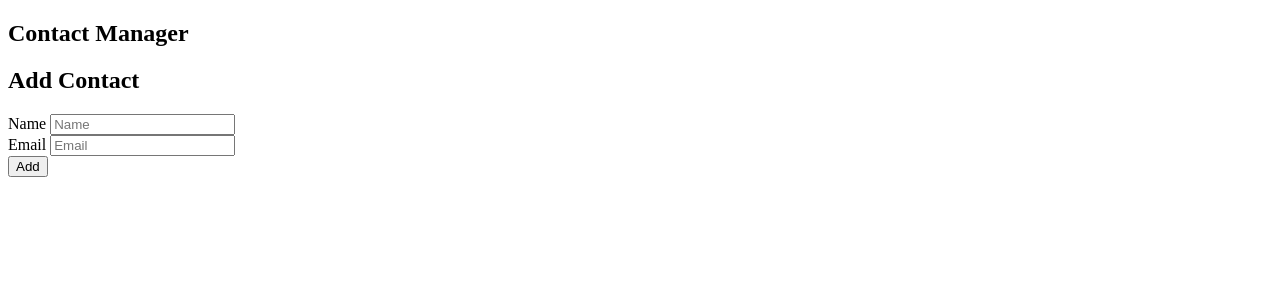
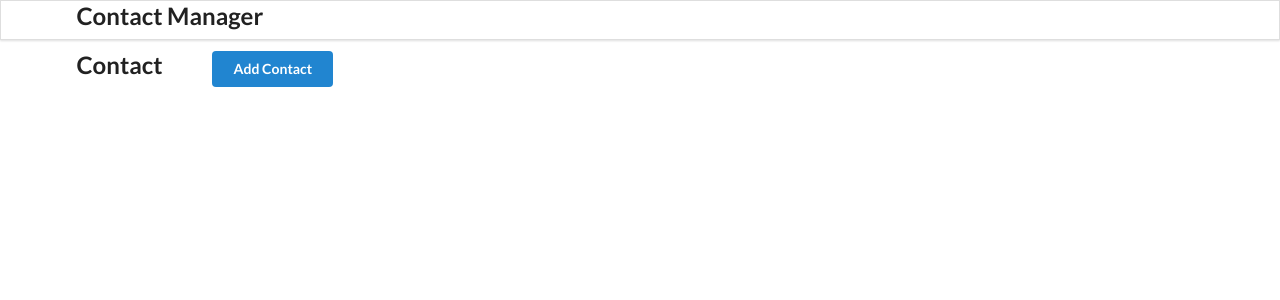
Before and after one commit to Shradha-singh23/React-Projects, a React (Create React App) app in the folder projects/: page / in a window 1280 px wide. Shown: the top 300 px of the page. Built offline with nearby package versions, Linux system fonts and the light colour scheme.

Commit message:
Programmatic navigation with useNavigate

```diff
--- a/projects/package.json
+++ b/projects/package.json
@@ -8,7 +8,9 @@
     "@testing-library/user-event": "^12.8.3",
     "react": "^17.0.2",
     "react-dom": "^17.0.2",
+    "react-router-dom": "^6.0.2",
     "react-scripts": "4.0.3",
+    "uuidv4": "^6.2.12",
     "web-vitals": "^1.1.2"
   },
   "scripts": {
--- a/projects/public/index.html
+++ b/projects/public/index.html
@@ -10,6 +10,7 @@
       content="Web site created using create-react-app"
     />
     <link rel="apple-touch-icon" href="%PUBLIC_URL%/logo192.png" />
+    <link rel="stylesheet" href="https://cdnjs.cloudflare.com/ajax/libs/semantic-ui/2.4.1/semantic.min.css" />
     <!--
       manifest.json provides metadata used when your web app is installed on a
       user's mobile device or desktop. See https://developers.google.com/web/fundamentals/web-app-manifest/
--- a/projects/src/contact-app/components/AddContact.js
+++ b/projects/src/contact-app/components/AddContact.js
@@ -1,6 +1,10 @@
-import React, { useState } from 'react';
+import React, { useState } from "react";
+
+import { useNavigate } from "react-router-dom";
 
 export default function AddContact(props){
+    let navigate = useNavigate();
+
     const [user, setUser] = useState({
         name: "",
         email: ""
@@ -26,7 +30,8 @@ export default function AddContact(props){
             return;
         }
         props.addContactHandler(user);
-        setUser({name:"", email:""})
+        setUser({name:"", email:""});
+        navigate('/');
     }
     return(
         <div className="ui main">
--- a/projects/src/contact-app/components/App.js
+++ b/projects/src/contact-app/components/App.js
@@ -1,4 +1,6 @@
 import React, { useEffect, useState } from "react";
+import { BrowserRouter as Router, Routes, Route } from "react-router-dom";
+import { uuid } from "uuidv4";
 import AddContact from "./AddContact";
 import ContactList from "./ContactList";
 import Header from "./Header";
@@ -8,11 +10,18 @@ export default function App() {
     const [contacts, setContacts] = useState([]);
 
     const addContactHandler = (contact) => {
-        console.log(contact);
         setContacts((prevContact) => ([
-            ...prevContact, contact
+            ...prevContact, { id: uuid(), ...contact}
         ]))
     }
+
+    const removeContactHandler = (id) => {
+        const newContactList = contacts.filter((contact) => {
+            return contact.id !== id;
+        });
+        setContacts(newContactList);
+    }
+
     useEffect(() => {
         const retrievedContacts = JSON.parse(localStorage.getItem(LOCAL_STORAGE_KEY));
         if (retrievedContacts) setContacts(retrievedContacts);
@@ -24,9 +33,13 @@ export default function App() {
 
     return(
         <div className="ui container">
-            <Header />
-            <AddContact addContactHandler={addContactHandler} />
-            <ContactList contacts={contacts}/>
+            <Router>
+                <Header />
+                <Routes>
+                    <Route path ="/add" element ={<AddContact addContactHandler={addContactHandler}/>}/>
+                    <Route path ="/" exact element={<ContactList contacts={contacts} getContactId={removeContactHandler}/>} />
+                </Routes>
+            </Router>
         </div>
     );
 }
--- a/projects/src/contact-app/components/ContactCard.js
+++ b/projects/src/contact-app/components/ContactCard.js
@@ -10,7 +10,11 @@ export default function ContactCard(props){
                 <div className="header"> {name} </div>
                 <div> {email}</div>
             </div>
-            <i className="trash alternate outline icon" style={{ color: "red", marginTop: "7px" }}></i>
+            <i
+                className="trash alternate outline icon"
+                style={{ color: "red", marginTop: "7px" }}
+                onClick={() => props.clickHandler(id)}
+            ></i>
         </div>
     )
 }
--- a/projects/src/contact-app/components/ContactList.js
+++ b/projects/src/contact-app/components/ContactList.js
@@ -1,15 +1,30 @@
-import React from 'react';
-import ContactCard from './ContactCard';
+import React from "react";
+import { Link } from "react-router-dom";
+import ContactCard from "./ContactCard";
 
-export default function ContactList({ contacts }){
-    const renderContactList = contacts.map((contact)=>{
+export default function ContactList(props){
+    const deleteContactHandler = (id) => {
+        props.getContactId(id);
+    }
+    const renderContactList = props.contacts.map((contact)=>{
         return(
-            <ContactCard contact={contact} />
+            <ContactCard
+                contact={contact}
+                clickHandler={deleteContactHandler}
+                key={contact.id}
+            />
         )
     })
     return(
-        <div className="ui celled list">
-            {renderContactList}
+        <div className="main" style={{marginTop:"50px"}}>
+            <h2> Contact
+                <Link to="/add">
+                    <button className="ui button blue" style={{marginLeft:"50px"}}> Add Contact </button>
+                </Link>
+            </h2>
+            <div className="ui celled list">
+                {renderContactList}
+            </div>
         </div>
     )
 }
--- a/projects/src/index.js
+++ b/projects/src/index.js
@@ -1,5 +1,5 @@
 import React from 'react';
 import ReactDOM  from 'react-dom';
-import App from './contact-app/components/App'
+import App from './contact-app/components/App';
 
 ReactDOM.render(<App />, document.querySelector('#root'));
```
Also changed, not shown: 1 other file (tests, documents, lock files or other folders).
